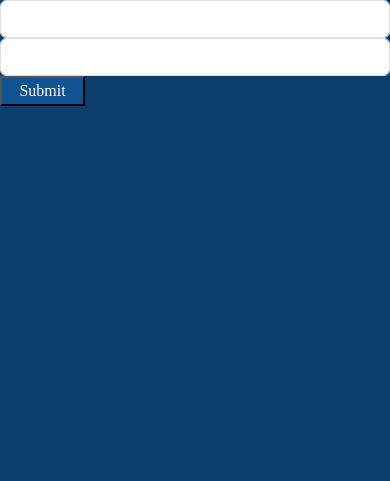
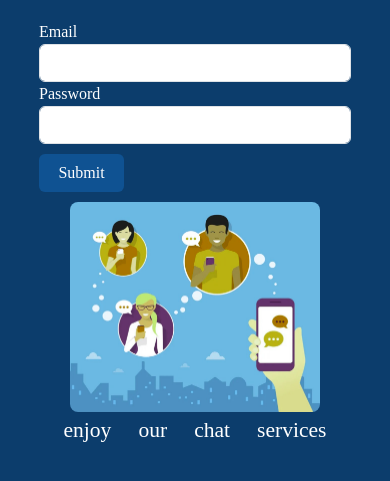
Before and after one commit to AhmedElSaeedTalat/django-chat-room, a Django app: page /login/ in a window 390 px wide. Shown: the part 24-505 px from the top of the page. Run offline with Django 4.2, Linux system fonts and the light colour scheme.

Commit message:
add style for login and registration page

```diff
--- a/app/static/css/main.css
+++ b/app/static/css/main.css
@@ -103,3 +103,67 @@ header h3 {
         height: 100vw;
     }
 }
+
+.registration div{
+    display: flex;
+    justify-content: space-around;
+    flex-wrap: wrap;
+}
+.registration form, .registration .img {
+    width: 400px;
+}
+.registration label {
+    color: white;
+}
+.registration img {
+    width: 285px;
+    filter: hue-rotate(28deg);
+    border-radius: 8px;
+    transform: rotate(-11deg);
+    animation-name: do_rotate;
+    animation-duration: 4s;
+    animation-fill-mode: forwards;
+}
+@keyframes do_rotate {
+    from {transform: rotate(-11deg);}
+    to {transform: rotate(0deg);}
+}
+.registration .img h4 {
+    color: white;
+    margin-top: 5px;
+    filter: blur(16px);
+    animation-name: show_p;
+    animation-duration: 4s;
+    animation-delay: 4s;
+    animation-fill-mode: forwards;
+}
+@keyframes show_p {
+    from {filter: blur(16px);}
+    to {filter: blur(0px);}
+}
+@media only screen and (max-width: 600px) {
+    .registration div {
+        width: 80%;
+    }
+    .registration .img {
+        margin-top: 10px;
+    }
+    .registration form, .registration .img {
+        width: 100%;
+    }
+    .registration img {
+        width: 80%;
+    }
+    .registration {
+        display: flex;
+        justify-content: center;
+    }
+}
+@media only screen and (min-width: 760px) and (max-width: 790px) {
+    .registration .img {
+        margin-top: 10px;
+    }
+}
+#submit_login {
+    margin-top: 10px;
+}
--- a/app/templates/login.html
+++ b/app/templates/login.html
@@ -1,19 +1,25 @@
 {% extends 'base.html' %}
-
+{% load static %}
 {% block content %}
-
 {% if messages %}
-
     {% for message in messages %}
         {{ message }}
     {% endfor %}
-
 {% endif %}
-
-<form class="form-group" method="post">
-    {% csrf_token %}
-    <input type="email" name="email" required class="form-control">
-    <input type="password" name="password" id="password" required class="form-control">
-    <input type="submit" name="" id="">
-</form>
+<section class="registration">
+    <div>
+        <form class="form-group" method="post">
+            {% csrf_token %}
+            <label for="email">Email</label>
+            <input type="email" name="email" required class="form-control">
+            <label for="password">Password</label>
+            <input type="password" name="password" id="password" required class="form-control">
+            <input type="submit" class="btn" id="submit_login">
+        </form>
+        <div class="img">
+            <img src="{% static 'img/chat.jpg' %}" alt="chat image">
+            <h4>enjoy our chat services</h4>
+        </div>
+</div>
+</section>
 {% endblock content %}
```
Also changed, not shown: app/templates/registration.html (+14 -6 lines), app/static/img/chat.jpg (added).
